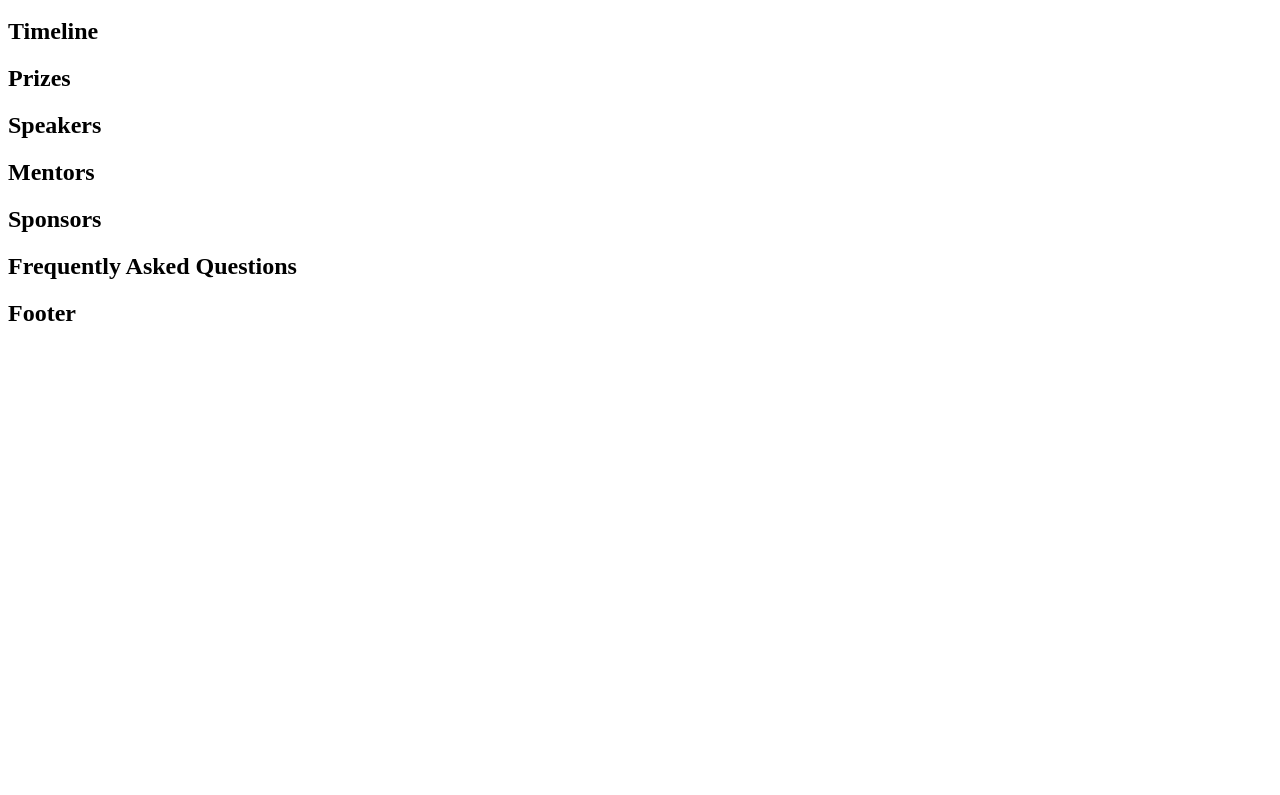
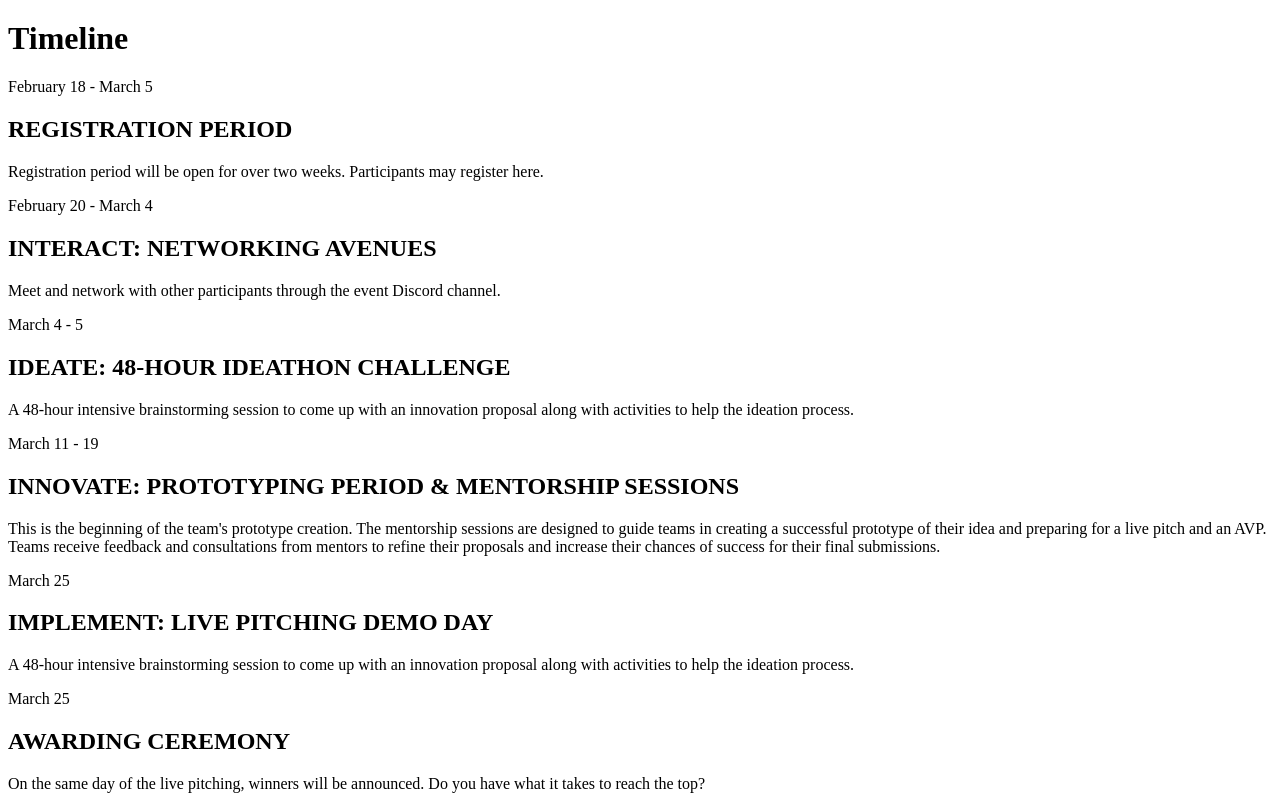
Before and after one commit to DSC-Diliman/socha-website, a SvelteKit app: page / in a window 1280 px wide. Shown: the part 473-1268 px from the top of the page. Before the commit the page ends 820 px from the top, so only its background shows below. Built offline with nearby package versions, Linux system fonts and the light colour scheme.

Commit message:
feat: add timeline content

```diff
--- a/src/routes/timeline.svelte
+++ b/src/routes/timeline.svelte
@@ -1 +1,46 @@
-<h2>Timeline</h2>
+<script>
+	let events = [
+		{
+			duration: 'February 18 - March 5',
+			event: 'REGISTRATION PERIOD',
+			description:
+				'Registration period will be open for over two weeks. Participants may register here.'
+		},
+		{
+			duration: 'February 20 - March 4',
+			event: 'INTERACT: NETWORKING AVENUES',
+			description: 'Meet and network with other participants through the event Discord channel.'
+		},
+		{
+			duration: 'March 4 - 5',
+			event: 'IDEATE: 48-HOUR IDEATHON CHALLENGE',
+			description:
+				'A 48-hour intensive brainstorming session to come up with an innovation proposal along with activities to help the ideation process.'
+		},
+		{
+			duration: 'March 11 - 19',
+			event: 'INNOVATE: PROTOTYPING PERIOD & MENTORSHIP SESSIONS',
+			description:
+				"This is the beginning of the team's prototype creation. The mentorship sessions are designed to guide teams in creating a successful prototype of their idea and preparing for a live pitch and an AVP. Teams receive feedback and consultations from mentors to refine their proposals and increase their chances of success for their final submissions."
+		},
+		{
+			duration: 'March 25',
+			event: 'IMPLEMENT: LIVE PITCHING DEMO DAY',
+			description:
+				'A 48-hour intensive brainstorming session to come up with an innovation proposal along with activities to help the ideation process.'
+		},
+		{
+			duration: 'March 25',
+			event: 'AWARDING CEREMONY',
+			description:
+				'On the same day of the live pitching, winners will be announced. Do you have what it takes to reach the top?'
+		}
+	];
+</script>
+
+<h1>Timeline</h1>
+{#each events as { duration, event, description }}
+	<p>{duration}</p>
+	<h2>{event}</h2>
+	<p>{description}</p>
+{/each}
```
